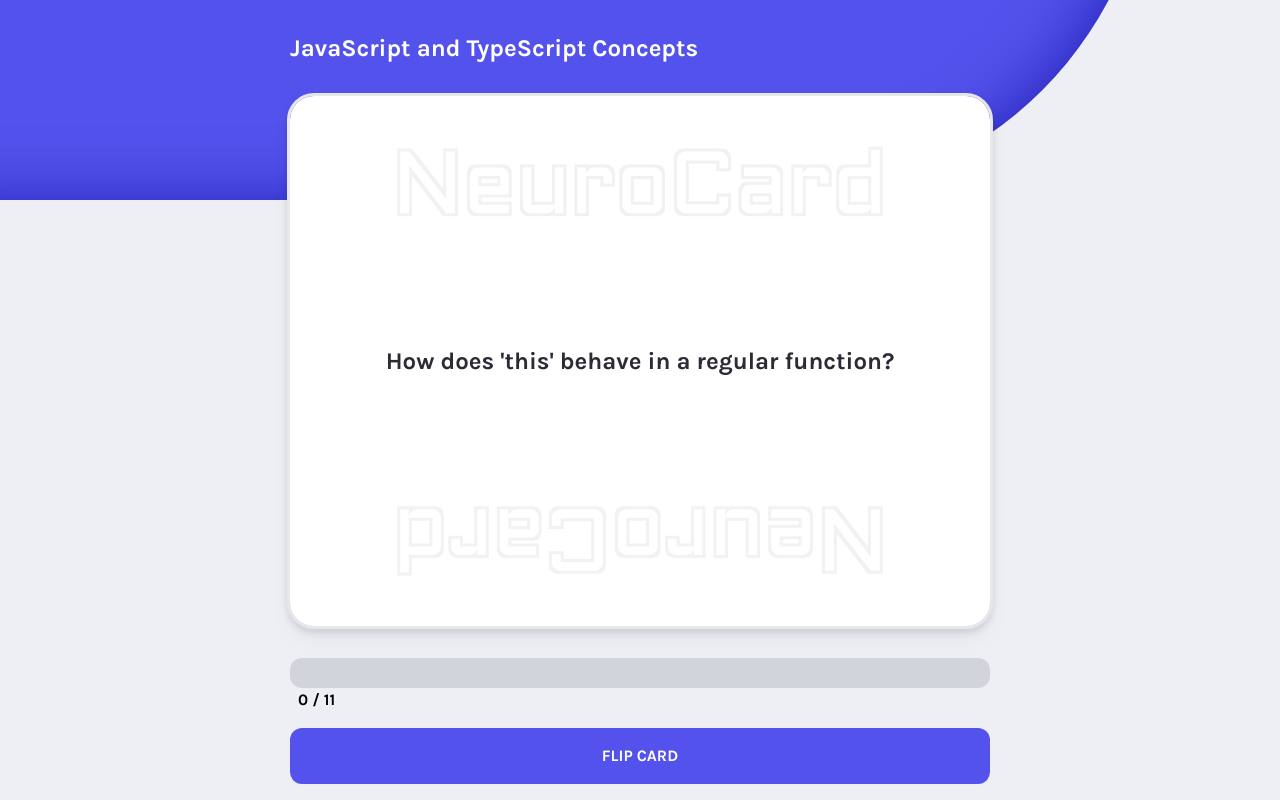
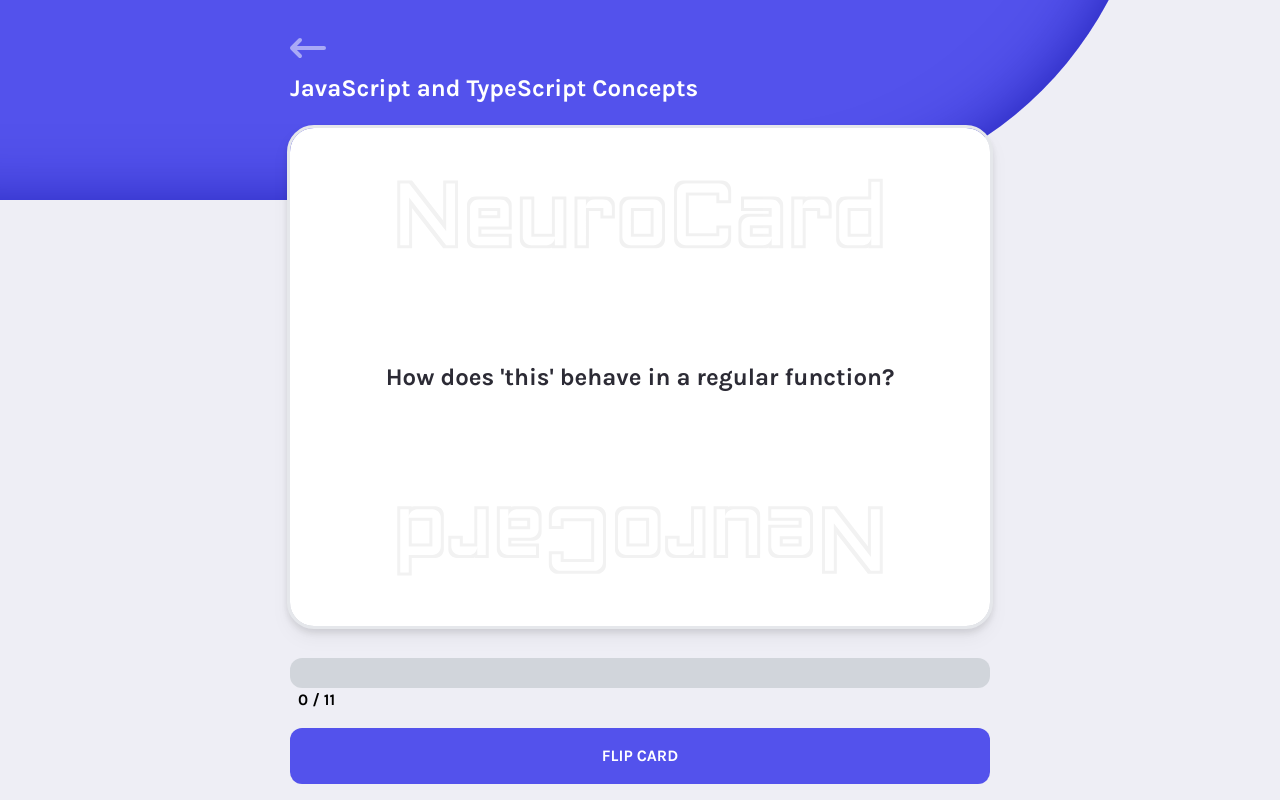
Before and after one commit to 3umaGH/NeuroCards, a React (Vite) app: page / in a window 1280 px wide. Built offline with nearby package versions, Linux system fonts and the light colour scheme.

Commit message:
feat: implement back arrow

```diff
--- /dev/null
+++ b/src/components/common/BackArrow.tsx
@@ -0,0 +1,20 @@
+import clsx from 'clsx'
+import arrowSvg from '../../assets/arrow.svg'
+import { CommonProps } from '../../types/common'
+
+type BackArrow = {
+  onClick: () => void
+} & CommonProps
+
+export const BackArrow = ({ onClick, className }: BackArrow) => {
+  return (
+    <img
+      src={arrowSvg}
+      onClick={onClick}
+      className={clsx(
+        'w-8 h-8 md:w-12 md:h-12 invert opacity-50 hover:opacity-80 cursor-pointer transition-all',
+        className
+      )}
+    />
+  )
+}
--- a/src/components/pages/QuizPage/Quiz.tsx
+++ b/src/components/pages/QuizPage/Quiz.tsx
@@ -6,6 +6,7 @@
 import { QuizResult } from './QuizResult'
 import { QuizStatus } from './QuizStatus'
 import { shuffleArray } from '../../../util'
+import { BackArrow } from '../../common/BackArrow'
 
 type Quiz = {
   topic: string
@@ -72,7 +73,10 @@
 
   return (
     <QuizLayout>
-      <h3 className='w-full my-4 text-2xl font-bold text-left text-white'>{topic}</h3>
+      <div className='flex flex-col w-full gap-0 my-2'>
+        <BackArrow onClick={() => {}} className='-ml-[6px]' />
+        <h3 className='w-full text-2xl font-bold text-white'>{topic}</h3>
+      </div>
       {!isQuizFinished ? (
         <FlashCard question={questions[0]} flipped={isFlipped} onGradeClick={handleGradeQuestion} />
       ) : (
```
Also changed, not shown: src/assets/arrow.svg (added).
